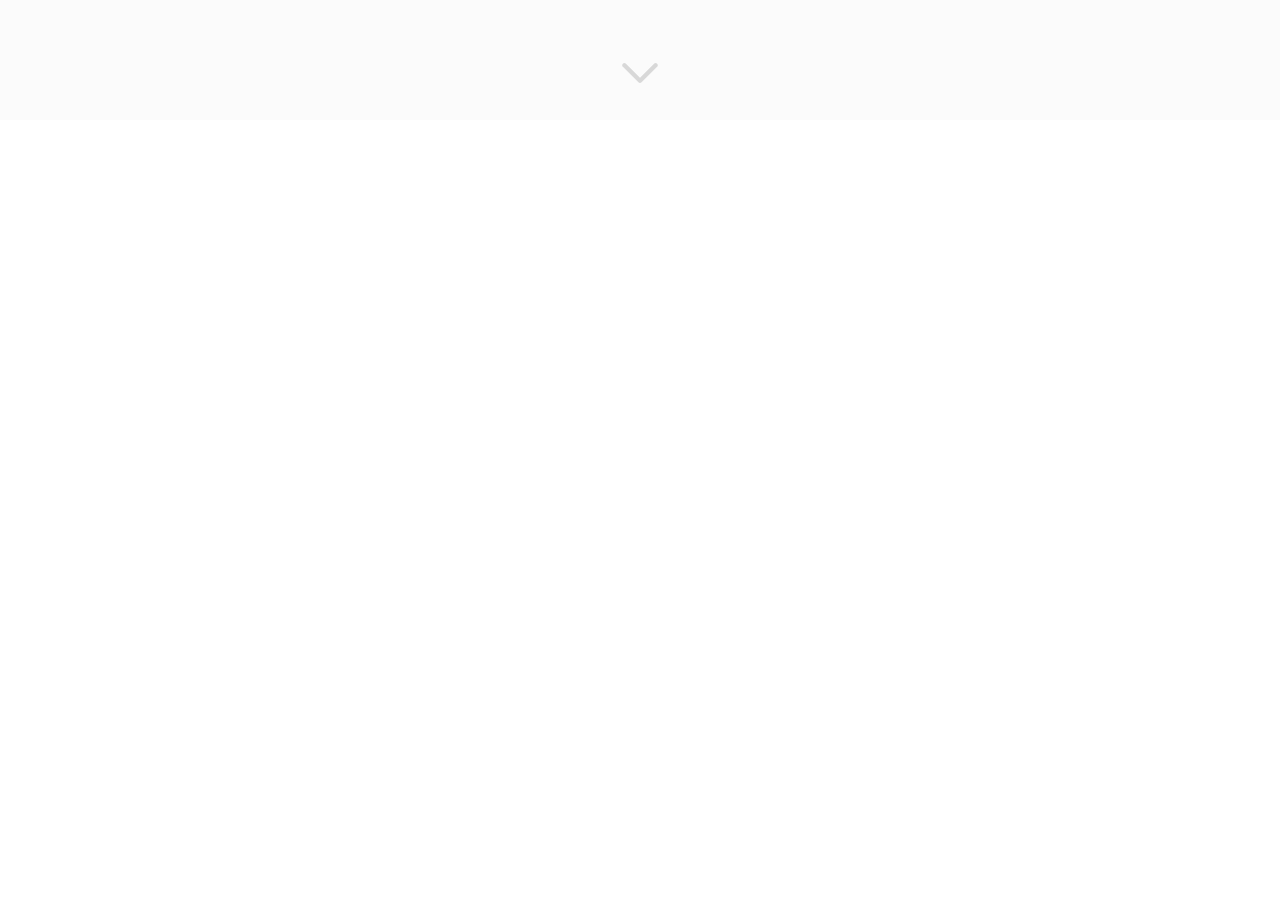
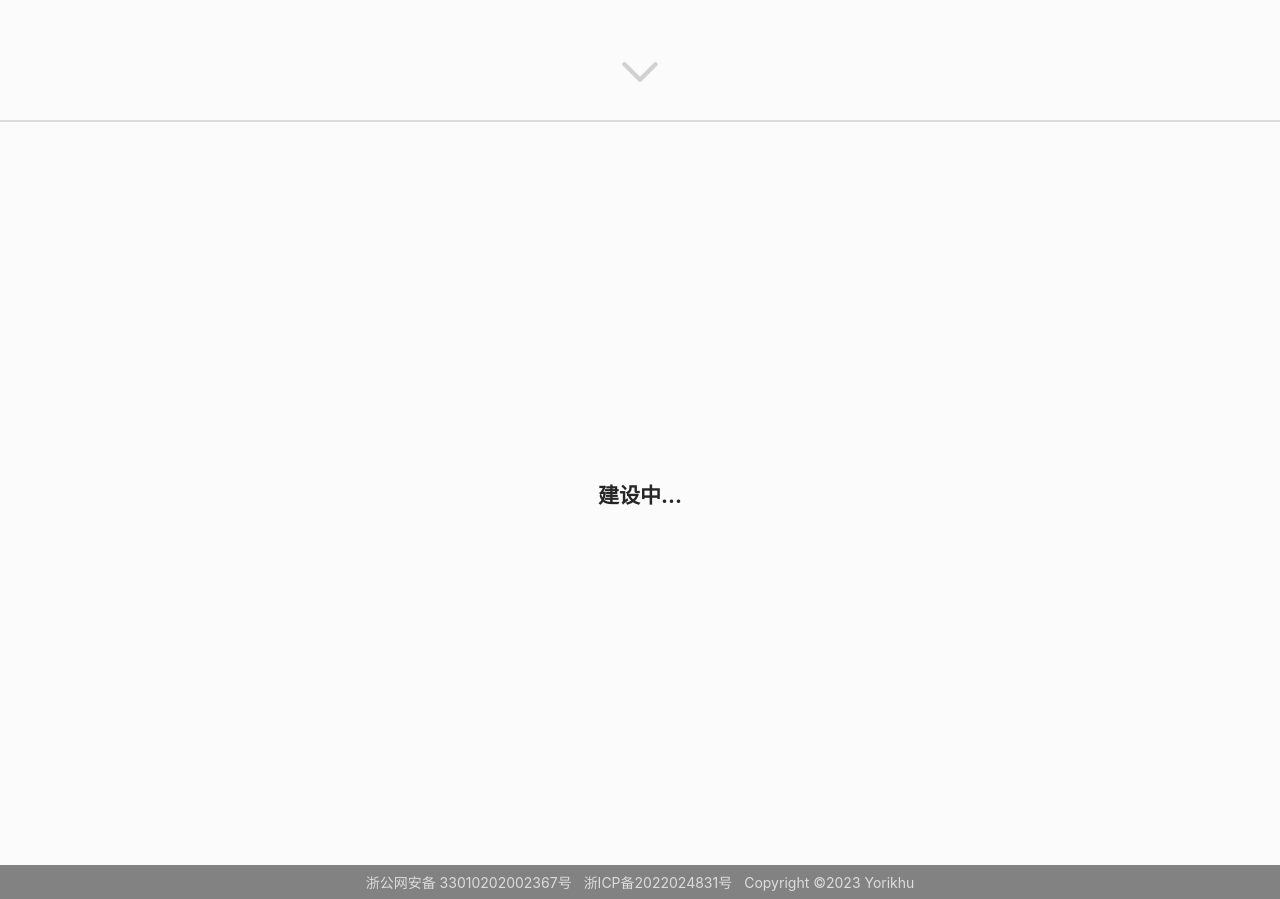
Before and after one commit to yorikhu/yorikhu-intro, a Next.js app: page / in a window 1280 px wide. Shown: the part 680-1579 px from the top of the page. Before the commit the page ends 800 px from the top, so only its background shows below. Built offline with nearby package versions, Linux system fonts and the light colour scheme.

Commit message:
feat: init footer and add some decorations

```diff
--- a/src/app/page.module.scss
+++ b/src/app/page.module.scss
@@ -19,7 +19,7 @@
       color: #333;
       font-size: 40px;
       font-weight: 500;
-      text-shadow: 2px 2px #999;
+      text-shadow: 2px 2px #dbdbdb;
     }
 
     h3 {
@@ -27,7 +27,7 @@
       color: #666;
       font-size: 24px;
       font-weight: 500;
-      text-shadow: 2px 2px #999;
+      text-shadow: 2px 2px #dbdbdb;
     }
 
     .avatar {
@@ -60,3 +60,19 @@
     animation: down 1s infinite alternate-reverse;
   }
 }
+
+.home-other {
+  display: flex;
+  position: relative;
+  flex-direction: column;
+  background: #fbfbfb;
+  user-select: none;
+  border-top: 2px solid #dbdbdb;
+
+  .single-block {
+    display: flex;
+    justify-content: center;
+    align-items: center;
+    height: calc(100vh - 57px);
+  }
+}
--- a/src/app/page.tsx
+++ b/src/app/page.tsx
@@ -1,29 +1,32 @@
-import Image from "next/image";
-import styles from "./page.module.scss";
+import Image from 'next/image';
+import styles from './page.module.scss';
 
 export default function Home() {
   return (
-    <div className={styles["home"]}>
-      <div className={styles["info-block"]}>
-        <div className={styles["avatar"]}>
-          <Image width={120} height={120} src="/Avatar.jpg" alt="" />
+    <>
+      <div className={styles['home']}>
+        <div className={styles['info-block']}>
+          <div className={styles['avatar']}>
+            <Image width={120} height={120} src='/Avatar.jpg' alt='' />
           </div>
           <h2>胡永琪</h2>
           <h3>Yorik Hu</h3>
         </div>
-      <div className={styles["drop-down-tips"]}>
-        <svg
-          viewBox="0 0 1024 1024"
-          width="40"
-          height="40"
-        >
+        <div className={styles['drop-down-tips']}>
+          <svg viewBox='0 0 1024 1024' width='40' height='40'>
             <path
-            d="M472.064 751.552 72.832 352.32c-22.08-22.08-22.08-57.792 0-79.872 22.016-22.016 57.792-22.08 79.872 0L512 631.744l359.296-359.296c22.016-22.016 57.792-22.08 79.872 0 22.08 22.08 22.016 57.792 0 79.872l-399.232 399.232C529.856 773.568 494.144 773.568 472.064 751.552z"
-            fill="#515151"
-            p-id="1452"
+              d='M472.064 751.552 72.832 352.32c-22.08-22.08-22.08-57.792 0-79.872 22.016-22.016 57.792-22.08 79.872 0L512 631.744l359.296-359.296c22.016-22.016 57.792-22.08 79.872 0 22.08 22.08 22.016 57.792 0 79.872l-399.232 399.232C529.856 773.568 494.144 773.568 472.064 751.552z'
+              fill='#515151'
+              p-id='1452'
             ></path>
           </svg>
         </div>
       </div>
+      <div className={styles['home-other']}>
+        <div className={styles['single-block']}>
+          <h2>建设中...</h2>
+        </div>
+      </div>
+    </>
   );
 }
--- a/src/components/Footer/index.module.scss
+++ b/src/components/Footer/index.module.scss
@@ -1,2 +1,23 @@
 .footer {
+  display: flex;
+  height: 22px;
+  padding: 6px 0;
+  justify-content: center;
+  align-items: center;
+  gap: 12px;
+  background: #828282;
+
+  a {
+    text-decoration: none;
+    color: #dcdcdc;
+    transition: color 0.2s;
+
+    &:hover {
+      color: #fff;
+    }
+  }
+
+  p {
+    color: rgb(221, 221, 221);
+  }
 }
--- a/src/components/Footer/index.tsx
+++ b/src/components/Footer/index.tsx
@@ -1,5 +1,16 @@
-import styles from "./index.module.scss";
+import styles from './index.module.scss';
 
 export default function Footer() {
-  return <div className={styles["footer"]}></div>;
+  const recordcode = '33010202002367';
+  return (
+    <div className={styles['footer']}>
+      <a
+        href={`https://www.beian.gov.cn/portal/registerSystemInfo?recordcode=${recordcode}&token=da019b73-d30c-40f3-a520-01cc28d36e55`}
+      >
+        浙公网安备 {recordcode}号
+      </a>
+      <a href='https://beian.miit.gov.cn/'>浙ICP备2022024831号</a>
+      <p>Copyright ©2023 Yorikhu</p>
+    </div>
+  );
 }
--- a/src/components/Header/index.module.scss
+++ b/src/components/Header/index.module.scss
@@ -8,9 +8,9 @@
   width: 100vw;
   height: 56px;
   padding: 0 24px;
-  background: #fcfcfc00;
   border-bottom: 1px solid rgba(#000, 0.06);
   z-index: 99;
+  background: #f8f8f8;
 
   .left {
     .intro-logo {
--- a/tsconfig.json
+++ b/tsconfig.json
@@ -9,7 +9,7 @@
     "noEmit": true,
     "esModuleInterop": true,
     "module": "esnext",
-    "moduleResolution": "bundler",
+    "moduleResolution": "node",
     "resolveJsonModule": true,
     "isolatedModules": true,
     "jsx": "preserve",
```
Lines whose indentation alone changed are shown as unchanged.
